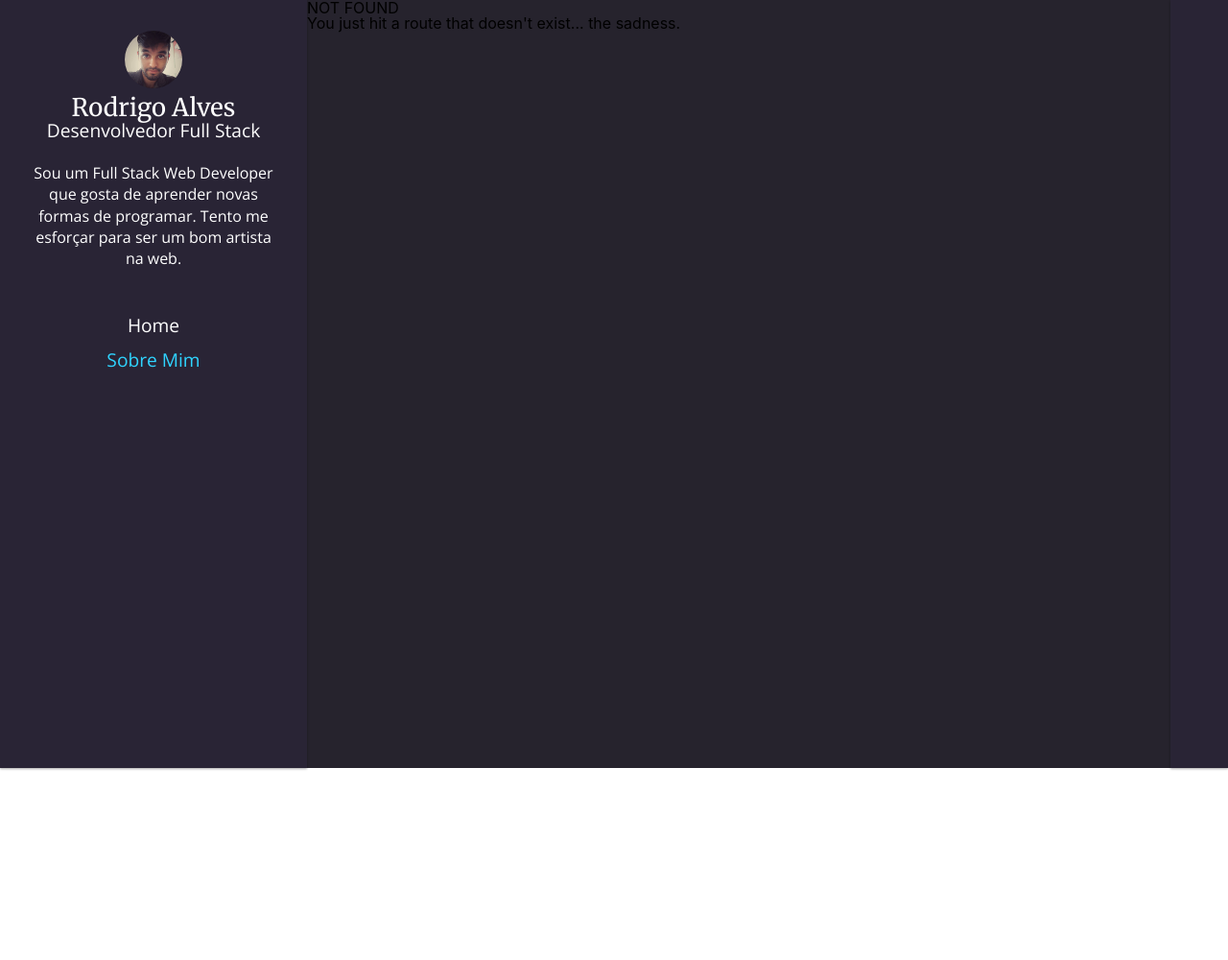
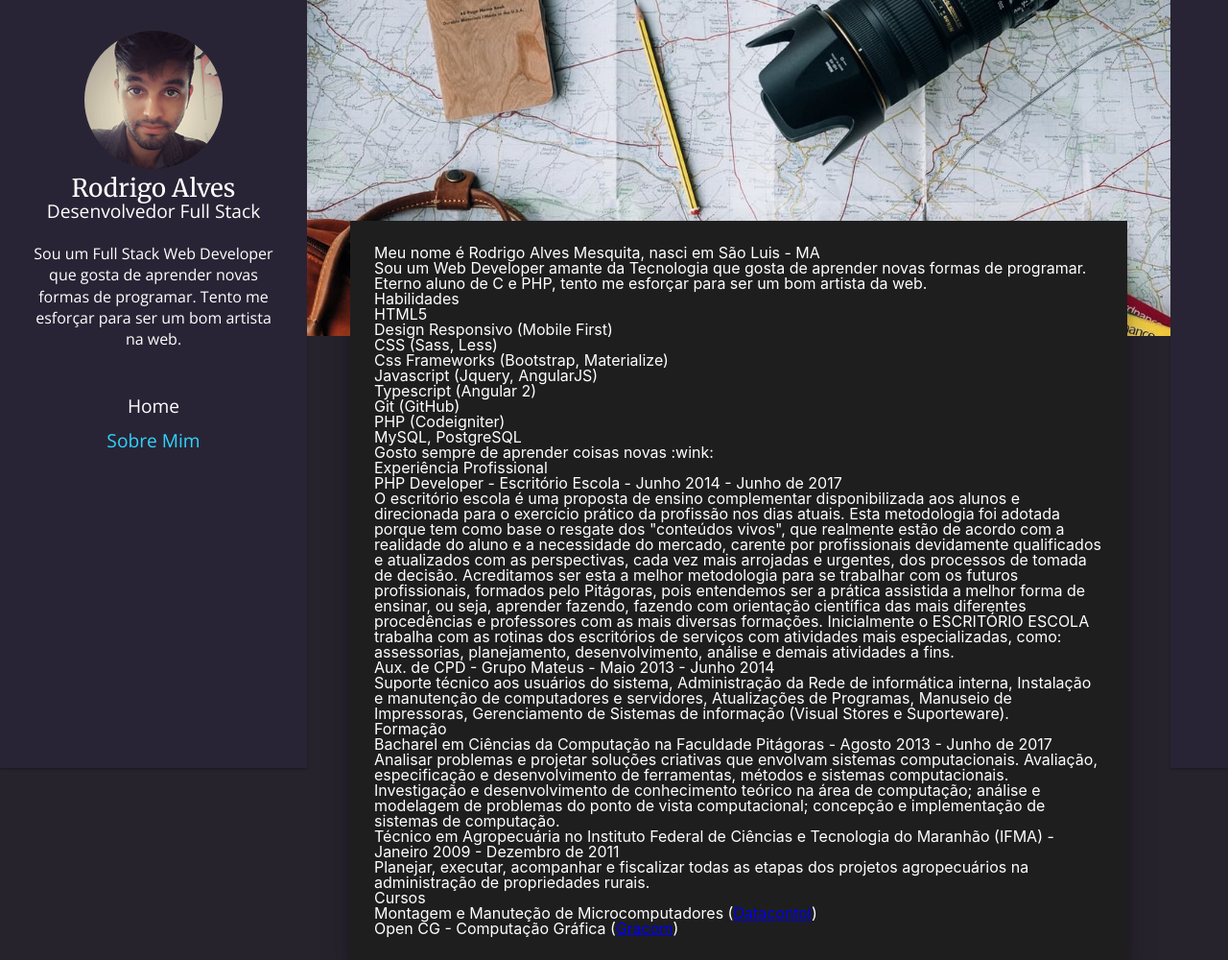
Before and after one commit to Rodrigo54/rodrigoalves.dev, a Gatsby site: page /about in a window 1280 px wide. Shown: the whole page at 96% size. Before the commit the page ends 800 px from the top, so only its background shows below. Built offline with nearby package versions, Linux system fonts and the light colour scheme; Gatsby itself is replaced by a stand-in of ours; some packages are replaced by stand-ins of ours; some icons are missing.

Commit message:
ADD: Paper Layout

```diff
--- a/src/components/avatar/styles.ts
+++ b/src/components/avatar/styles.ts
@@ -3,13 +3,13 @@ import media from "styled-media-query";
 
 export const AvatarWrapper = styled.div`
   .gatsby-image-wrapper {
+    height: 9rem;
+    width: 9rem;
+    margin: auto;
     border-radius: 50%;
-    height: 3.75rem;
-    margin: auto;
-    width: 3.75rem;
     ${media.lessThan("large")`
-    height: 1.875rem;
-    width: 1.875rem;
+      height: 1.875rem;
+      width: 1.875rem;
   `}
   }
 `;
--- a/src/components/menubar/index.tsx
+++ b/src/components/menubar/index.tsx
@@ -30,6 +30,7 @@ const MenuBar: React.FC = () => {
       setTimeout(() => {
         globalThis.DISQUS.reset({
           reload: true,
+          config: {}
         });
       }, 300);
     }
--- /dev/null
+++ b/src/components/paper-layout/index.tsx
@@ -0,0 +1,49 @@
+import { graphql, useStaticQuery } from 'gatsby';
+import { getImage, IGatsbyImageData } from 'gatsby-plugin-image';
+import React from 'react';
+
+import * as S from './styles';
+
+type Props = {
+  image?: IGatsbyImageData;
+  alt?: string;
+  children: React.ReactNode,
+};
+
+const PaperLayout: React.FC<Props> = ({
+  image,
+  alt,
+  children
+}) => {
+
+  const data = useStaticQuery<{ file: IGatsbyImageData }>(graphql`
+    query PaperDefaultImageQuery {
+      file(
+        relativePath: {eq: "post-bg.jpg"}
+        sourceInstanceName: { eq: "images" }
+      ) {
+        childImageSharp {
+          gatsbyImageData(
+            layout: FULL_WIDTH,
+            placeholder: BLURRED
+          )
+        }
+      }
+    }
+  `);
+
+  const featuredImage: IGatsbyImageData = image
+    ? getImage(image) as any
+    : getImage(data.file);
+
+  return (
+    <>
+      <S.PostThumbnail alt={alt ?? 'Featured Image'} image={featuredImage} />
+      <S.PostPaper>
+        {children}
+      </S.PostPaper>
+    </>
+  )
+}
+
+export default PaperLayout;
--- /dev/null
+++ b/src/components/paper-layout/styles.ts
@@ -0,0 +1,24 @@
+import styled from 'styled-components';
+import media from 'styled-media-query';
+import { GatsbyImage } from "gatsby-plugin-image";
+
+export const PostPaper = styled.div`
+  background: var(--color2);
+  color: var(--color2-contrast);
+  z-index: 2;
+  margin: -120px auto 0px;
+  padding: 25px;
+  max-width: 900px;
+  width: 90%;
+  box-shadow: 0 14px 28px rgba(0,0,0,0.25), 0 10px 10px rgba(0,0,0,0.22);
+  ${media.lessThan('large')`
+    width: 90vw;
+  `}
+`;
+
+export const PostThumbnail = styled(GatsbyImage)`
+  z-index: 1;
+  width: 100%;
+  margin: auto;
+  height: 350px;
+`;
--- a/src/pages/about.tsx
+++ b/src/pages/about.tsx
@@ -1,16 +1,133 @@
-import React from 'react';
+import React from "react";
 
-import Layout from '@components/layout';
-import SEO from '@components/seo';
+import Layout from "@components/layout";
+import SEO from "@components/seo";
+import PaperLayout from "@components/paper-layout";
+import { graphql, useStaticQuery } from "gatsby";
 
 const AboutPage: React.FC = () => {
+
+  const data = useStaticQuery(graphql`
+    query AboutImageQuery {
+      file(
+        relativePath: {eq: "about-bg.jpg"}
+        sourceInstanceName: { eq: "images" }
+      ) {
+        childImageSharp {
+          gatsbyImageData(
+            layout: FULL_WIDTH,
+            placeholder: BLURRED
+          )
+        }
+      }
+    }
+  `);
+
   return (
     <Layout>
-      <SEO title='404: Not found' />
-      <h1>NOT FOUND</h1>
-      <p>You just hit a route that doesn&#39;t exist... the sadness.</p>
+      <SEO title="Sobre Mim" />
+      <PaperLayout
+        image={data.file}
+        alt="Sobre Mim"
+      >
+        <p>Meu nome é Rodrigo Alves Mesquita, nasci em São Luis - MA</p>
+        <p>
+          Sou um Web Developer amante da Tecnologia que gosta de aprender novas
+          formas de programar. Eterno aluno de C e PHP, tento me esforçar para
+          ser um bom artista da web.
+        </p>
+
+        <h2>Habilidades</h2>
+        <ul>
+          <li>HTML5</li>
+          <li>Design Responsivo (Mobile First)</li>
+          <li>CSS (Sass, Less)</li>
+          <li>Css Frameworks (Bootstrap, Materialize)</li>
+          <li>Javascript (Jquery, AngularJS)</li>
+          <li>Typescript (Angular 2)</li>
+          <li>Git (GitHub)</li>
+          <li>PHP (Codeigniter)</li>
+          <li>MySQL, PostgreSQL</li>
+          <li>Gosto sempre de aprender coisas novas :wink:</li>
+        </ul>
+
+        <h2>Experiência Profissional</h2>
+
+        <p>
+          <b>PHP Developer</b> - Escritório Escola - Junho 2014 - Junho de 2017
+        </p>
+        <blockquote>
+          O escritório escola é uma proposta de ensino complementar
+          disponibilizada aos alunos e direcionada para o exercício prático da
+          profissão nos dias atuais. Esta metodologia foi adotada porque tem
+          como base o resgate dos "conteúdos vivos", que realmente estão de
+          acordo com a realidade do aluno e a necessidade do mercado, carente
+          por profissionais devidamente qualificados e atualizados com as
+          perspectivas, cada vez mais arrojadas e urgentes, dos processos de
+          tomada de decisão. Acreditamos ser esta a melhor metodologia para se
+          trabalhar com os futuros profissionais, formados pelo Pitágoras, pois
+          entendemos ser a prática assistida a melhor forma de ensinar, ou seja,
+          aprender fazendo, fazendo com orientação científica das mais
+          diferentes procedências e professores com as mais diversas formações.
+          Inicialmente o ESCRITÓRIO ESCOLA trabalha com as rotinas dos
+          escritórios de serviços com atividades mais especializadas, como:
+          assessorias, planejamento, desenvolvimento, análise e demais
+          atividades a fins.
+        </blockquote>
+
+        <p>
+          <strong>Aux. de CPD</strong> - Grupo Mateus - Maio 2013 - Junho 2014
+        </p>
+        <blockquote>
+          Suporte técnico aos usuários do sistema, Administração da Rede de
+          informática interna, Instalação e manutenção de computadores e
+          servidores, Atualizações de Programas, Manuseio de Impressoras,
+          Gerenciamento de Sistemas de informação (Visual Stores e Suporteware).
+        </blockquote>
+
+        <h2>Formação</h2>
+
+        <p>
+          <strong>
+            Bacharel em Ciências da Computação na Faculdade Pitágoras
+          </strong>{" "}
+          - Agosto 2013 - Junho de 2017
+        </p>
+        <blockquote>
+          Analisar problemas e projetar soluções criativas que envolvam sistemas
+          computacionais. Avaliação, especificação e desenvolvimento de
+          ferramentas, métodos e sistemas computacionais. Investigação e
+          desenvolvimento de conhecimento teórico na área de computação; análise
+          e modelagem de problemas do ponto de vista computacional; concepção e
+          implementação de sistemas de computação.
+        </blockquote>
+
+        <p>
+          <strong>
+            Técnico em Agropecuária no Instituto Federal de Ciências e
+            Tecnologia do Maranhão (IFMA)
+          </strong>{" "}
+          - Janeiro 2009 - Dezembro de 2011
+        </p>
+        <blockquote>
+          Planejar, executar, acompanhar e fiscalizar todas as etapas dos
+          projetos agropecuários na administração de propriedades rurais.
+        </blockquote>
+
+        <h2>Cursos</h2>
+        <ul>
+          <li>
+            Montagem e Manuteção de Microcomputadores (
+            <a href="http://www.datacontrolma.com.br/">Datacontol</a>)
+          </li>
+          <li>
+            Open CG - Computação Gráfica (
+            <a href="http://www.gracomonline.com.br/">Gracom</a>)
+          </li>
+        </ul>
+      </PaperLayout>
     </Layout>
   );
-}
+};
 
 export default AboutPage;
--- a/src/templates/blog-post/styles.ts
+++ b/src/templates/blog-post/styles.ts
@@ -3,7 +3,7 @@ import media from 'styled-media-query';
 import { GatsbyImage } from "gatsby-plugin-image";
 
 export const PostHeader = styled.header`
-  margin: auto 30px 40px;
+  margin: 0px 0px 40px;
 `;
 
 export const PostTitle = styled.h1`
@@ -58,7 +58,7 @@ export const PostThumbnail = styled(GatsbyImage)`
 
 export const MainContent = styled.section`
   font-family: var(--font-sans-serif);
-  margin: 0px 30px;
+  margin: 0px 0px 80px;
   ${media.lessThan('large')`
     max-width: 100%;
   `}
```
Also changed, not shown: src/templates/blog-post/index.tsx (+4 -5 lines).
